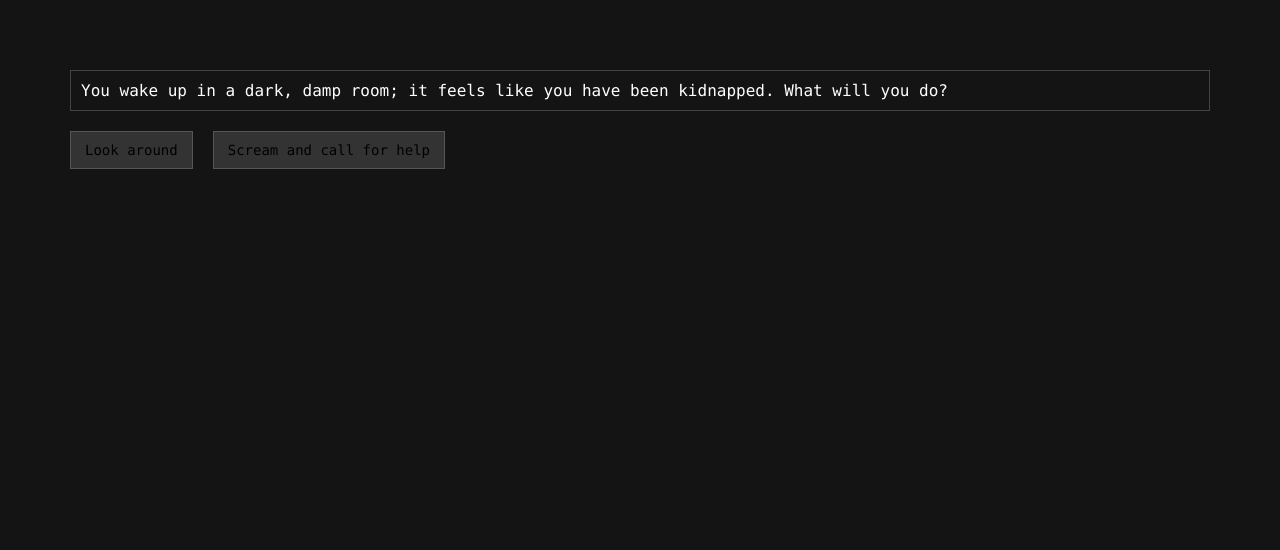
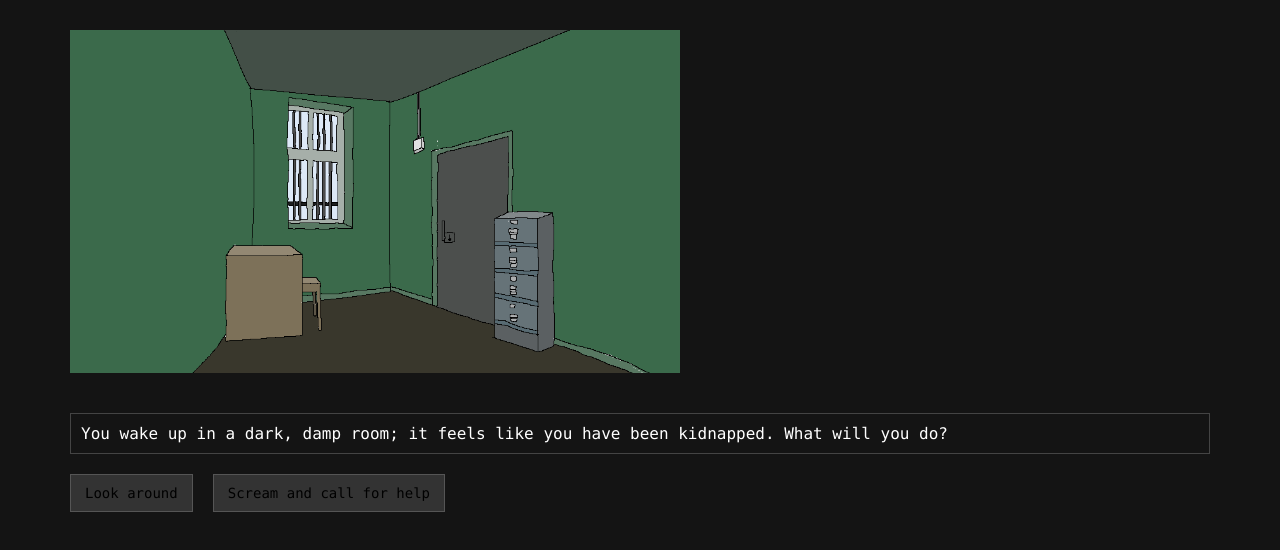
Before and after one commit to node-official/MakeGoodChoices, a plain HTML site: page index.html in a window 1280 px wide. Drawn offline with Linux system fonts and the light colour scheme.

Commit message:
Untitled Update

```diff
--- a/assets/css/main.css
+++ b/assets/css/main.css
@@ -46,6 +46,12 @@ body {
     padding: 30px;
 }
 
+#dialogue_image {
+    width: 50%;
+    margin-left: 40px;
+    aspect-ratio: 16 / 9;
+}
+
 #dialogue {
     background: #141414;
     border: 1px solid #444;
--- a/assets/js/main.js
+++ b/assets/js/main.js
@@ -1,19 +1,27 @@
 'use strict';
+
+const dialogue_images = {
+    'START': '/assets/images/dialogue/start.png',
+    'ROOM': '/assets/images/dialogue/room.png',
+};
 
 const dialogues = {
     // The Beginning
     start: {
         text: "You wake up in a dark, damp room; it feels like you have been kidnapped. What will you do?",
+        image: 'ROOM',
         choices: [ { text: "Look around", next: "lookAround" }, { text: "Scream and call for help", next: "panic" } ]
     },
     panic: {
         text: "No one heard your cries.",
+        image: 'ROOM',
         choices: [ { text: "Look around", next: "lookAround" } ]
     },
 
     // Looking around
     lookAround: {
         text: "This is a dark and damp room, illuminated by a single dim light bulb. What will you do?",
+        image: 'ROOM',
         choices: [
             { text: "Examine the door", next: "inspectDoor" },
             { text: "Examine the window", next: "inspectWindow" },
@@ -48,6 +56,7 @@ const dialogues = {
     }
 };
 
+const imageElement = document.getElementById('dialogue_image');
 const dialogueElement = document.getElementById('dialogue');
 const choicesElement = document.getElementById('choices');
 
@@ -76,6 +85,8 @@ function renderDialogue() {
 
     const dialogue = dialogues[currentDialogue];
 
+    imageElement.src = dialogue_images[dialogue.image] ?? '';
+
     const text = typeof dialogue.text === 'function' ? dialogue.text(states) : dialogue.text;
     typeText(text, dialogueElement, () => {
         const choices = typeof dialogue.choices === 'function' ? dialogue.choices(states) : dialogue.choices;
--- a/index.html
+++ b/index.html
@@ -9,6 +9,7 @@
     </head>
     <body>
         <div id="rootLayout">
+            <img src="" id="dialogue_image">
             <div id="dialogue"></div>
             <div id="choices"></div>
         </div>
```
Also changed, not shown: README.txt, assets/images/dialogue/room.png (added).
